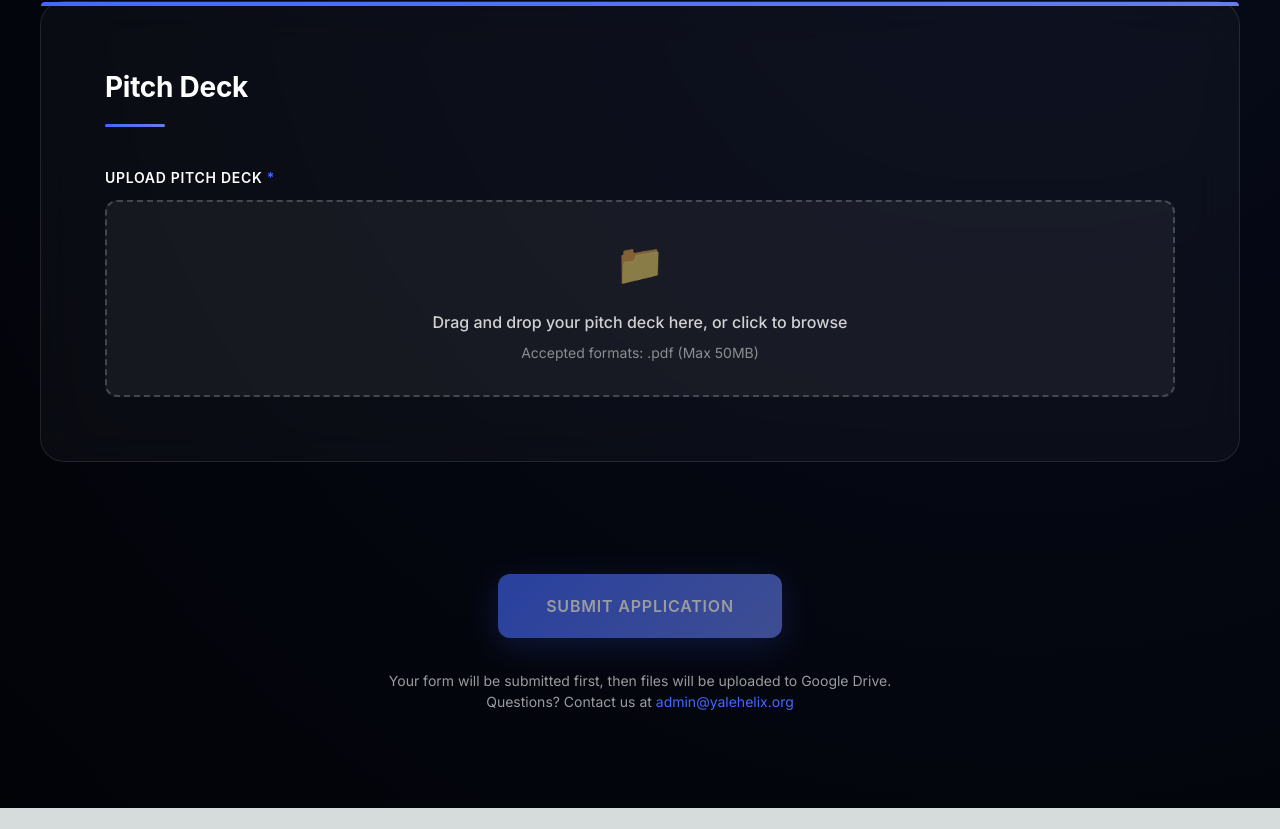
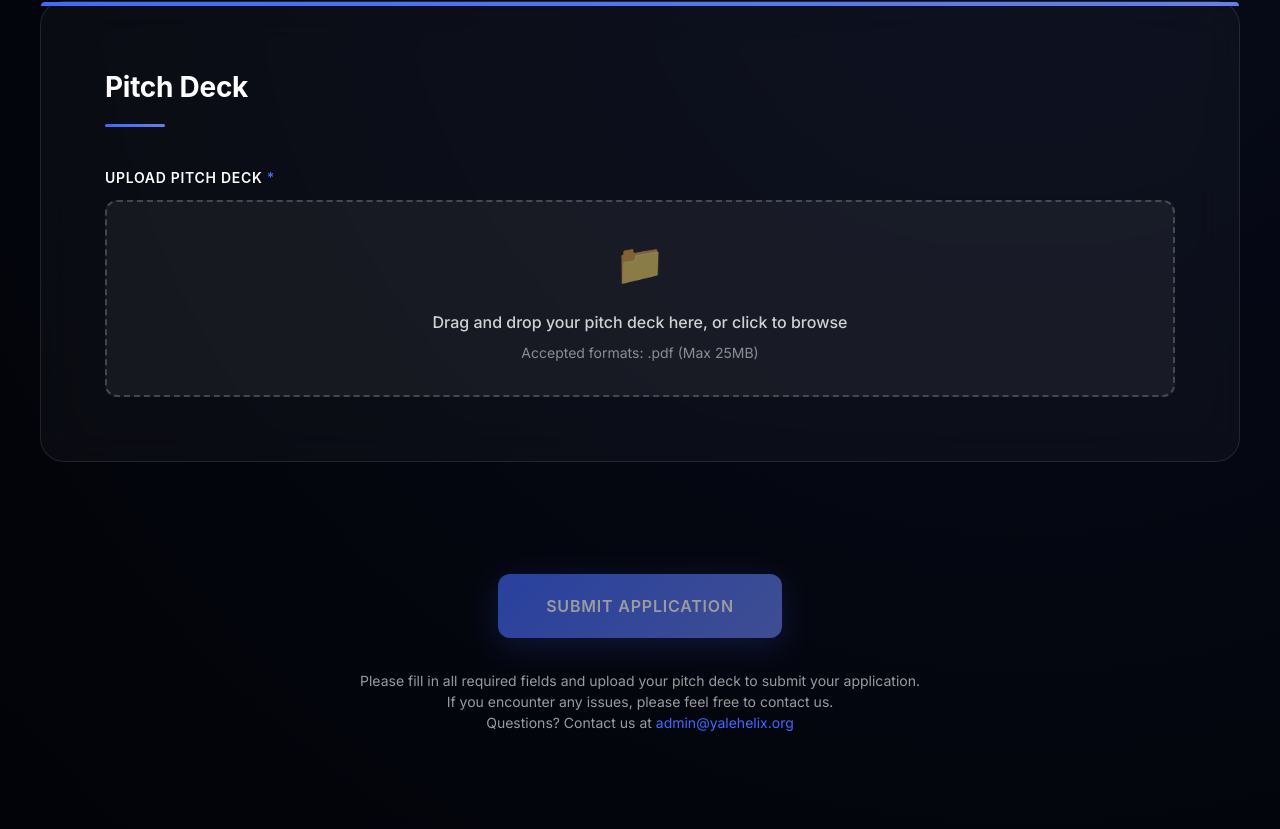
Before and after one commit to yalehelix/yale-helix-website, a Next.js app: page /apply in a window 1280 px wide. Shown: the part 3862-4691 px from the top of the page. Before the commit the page ends 4670 px from the top, so only its background shows below. Built offline with nearby package versions, Linux system fonts and the light colour scheme.

Commit message:
startup pitch deck upload fixed, returned to 25mb

```diff
--- a/src/app/apply/page.tsx
+++ b/src/app/apply/page.tsx
@@ -45,8 +45,45 @@ export default function StartupApplicationPage() {
     window.location.href = "/";
   };
 
+  // Function to check if all required fields are filled
+  const isFormValid = () => {
+    return (
+      formData.startupName.trim() !== "" &&
+      formData.contactName.trim() !== "" &&
+      formData.email.trim() !== "" &&
+      formData.startupDescription.trim() !== "" &&
+      formData.primaryProblem.trim() !== "" &&
+      formData.solution.trim() !== "" &&
+      formData.currentStage.trim() !== "" &&
+      formData.targetCustomers.trim() !== "" &&
+      formData.businessModel.trim() !== "" &&
+      formData.competitors.trim() !== "" &&
+      formData.team.trim() !== "" &&
+      formData.milestoneAchievements.trim() !== "" &&
+      formData.twelveMonthGoals.trim() !== "" &&
+      formData.studentRoles.trim() !== "" &&
+      (selectedFile || formData.pitchDeck) // Either a file is selected or already uploaded
+    );
+  };
+
   const handleFileSelect = (file: File | null) => {
     if (file) {
+      // Validate file size (25MB for pitch deck)
+      const maxSizeMB = 25;
+      if (file.size > maxSizeMB * 1024 * 1024) {
+        alert(`File size must be less than ${maxSizeMB}MB`);
+        return;
+      }
+
+      // Validate file type (PDF only for pitch deck)
+      const acceptedTypes = ['.pdf'];
+      const fileExtension = '.' + file.name.split('.').pop()?.toLowerCase();
+      if (!acceptedTypes.includes(fileExtension)) {
+        alert(`File type not supported. Accepted types: ${acceptedTypes.join(', ')}`);
+        return;
+      }
+
+      // Clear any previous errors and set file
       setSelectedFile(file);
       setCurrentFileUploaded(false);
       setFormData((prev) => ({ ...prev, pitchDeck: "" }));
@@ -583,7 +620,7 @@ export default function StartupApplicationPage() {
               }}
               onFileSelect={handleFileSelect}
               acceptedFileTypes={[".pdf"]}
-              maxFileSize={50}
+              maxFileSize={25}
               label="Upload Pitch Deck"
               required={true}
               placeholder="Drag and drop your pitch deck here, or click to browse"
@@ -599,7 +636,7 @@ export default function StartupApplicationPage() {
             <button
               type="submit"
               className={styles.submitButton}
-              disabled={(!selectedFile && !formData.pitchDeck) || isSubmitting}
+              disabled={!isFormValid() || isSubmitting}
             >
               {isSubmitting ? (
                 <>
@@ -611,7 +648,17 @@ export default function StartupApplicationPage() {
               )}
             </button>
             <p className={styles.submitNote}>
-              Your form will be submitted first, then files will be uploaded to Google Drive.
+              {isSubmitting
+                ? "Please wait while we submit your form and upload your file..."
+                : !isFormValid()
+                  ? (
+                    <>
+                      Please fill in all required fields and upload your pitch deck to submit your application.<br />
+                      If you encounter any issues, please feel free to contact us.
+                    </>
+                  )
+                  : "Your form will be submitted first, then files will be uploaded to Google Drive."
+              }
               <br />
               Questions? Contact us at <a href="mailto:admin@yalehelix.org">admin@yalehelix.org</a>
             </p>
```
